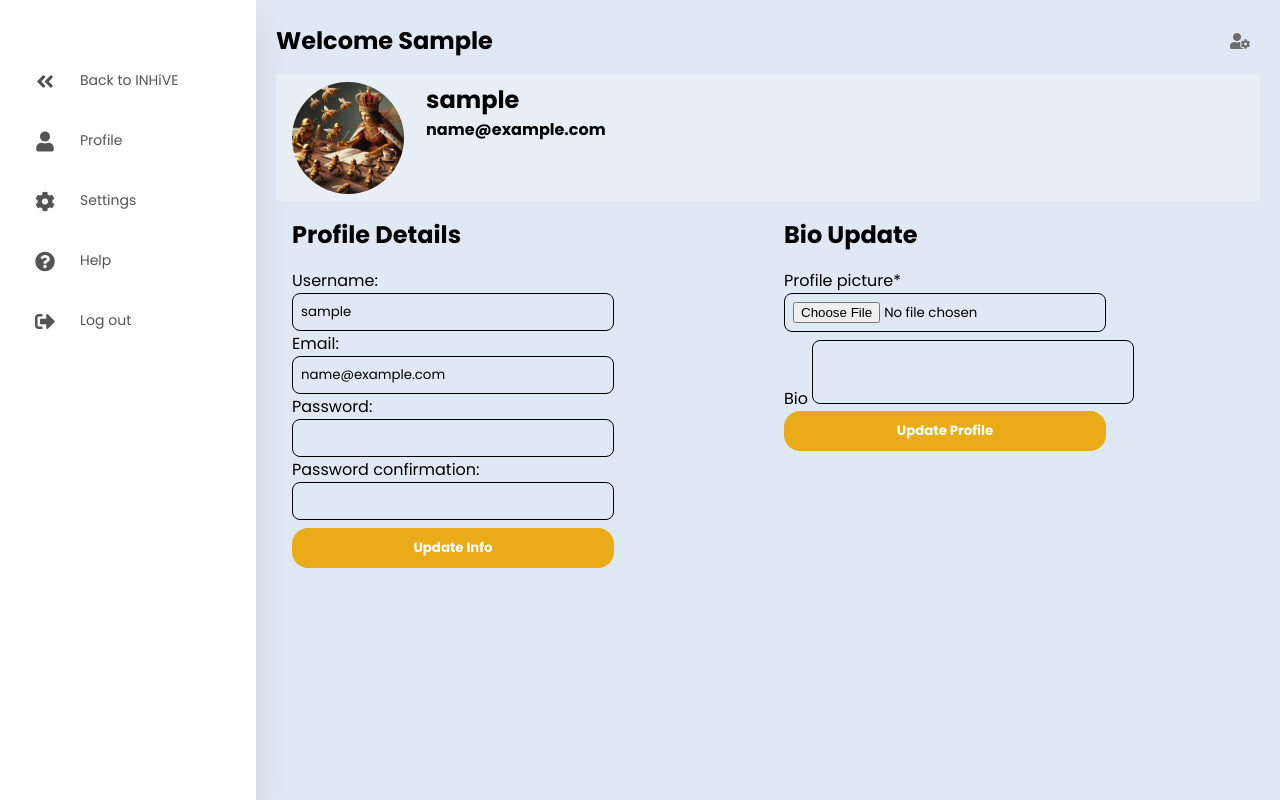
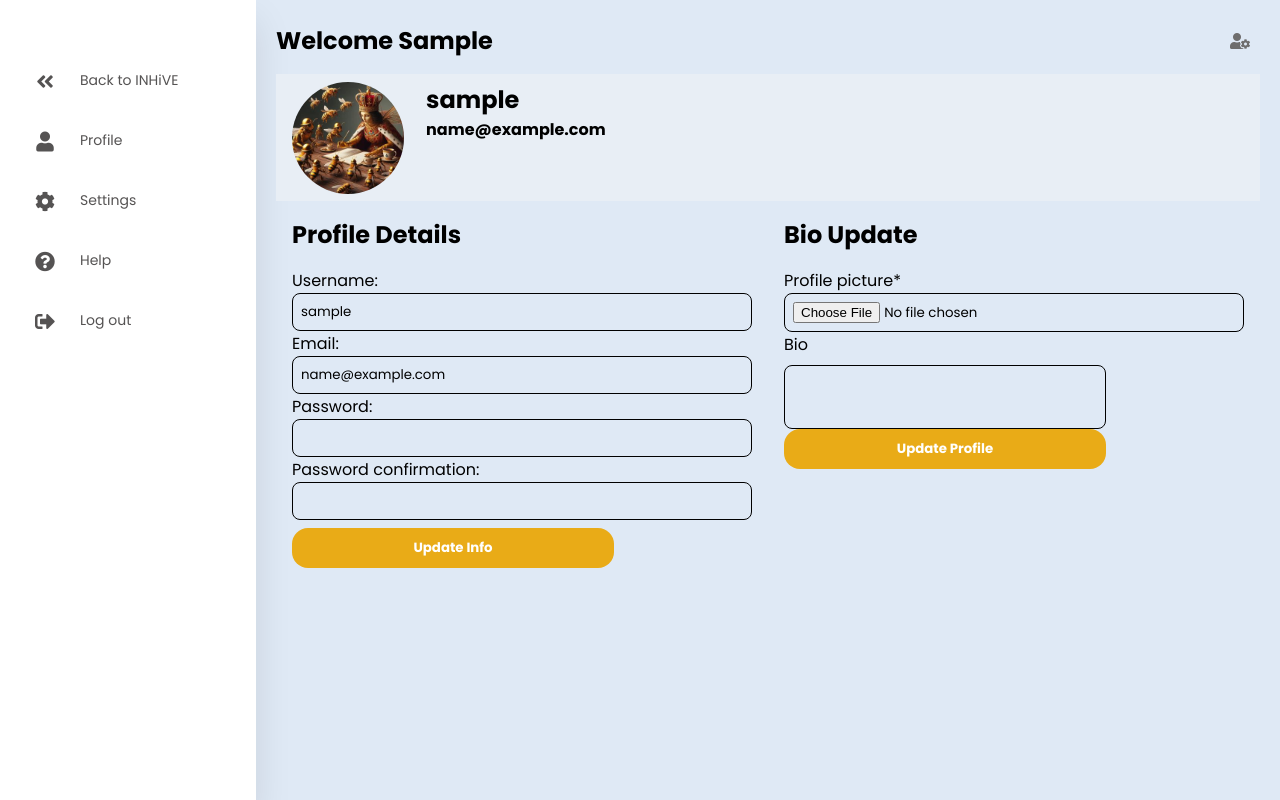
Before and after one commit to MayDan12/portfolio, a Django app: page /profile/ in a window 1280 px wide. Run offline with Django 5.2, Linux system fonts and the light colour scheme; the visitor is signed in with stand-in values (Sample User, id 1); parts of the project's set-up code (start-up, migrations or seed data) failed here and were passed over; some libraries are stand-ins or nearby versions.

Commit message:
fixed form issues

```diff
--- a/accounts/static/accounts/styles/dash.css
+++ b/accounts/static/accounts/styles/dash.css
@@ -393,7 +393,7 @@ nav .fas {
 
 .form input {
   display: block;
-  width: 70%;
+  width: 100%;
   border: 1px solid #000;
   padding: 0.5rem;
   border-radius: 0.5rem;
@@ -401,6 +401,8 @@ nav .fas {
 }
 
 .form textarea {
+  width: 100%;
+  display: block;
   background-color: transparent;
   padding: 0.5rem;
   margin-top: 0.5rem;
@@ -416,6 +418,8 @@ nav .fas {
 }
 
 .form select {
+  width: 100%;
+  display: block;
   border-radius: 0.5rem;
   border: 1px solid #000;
   padding: 0.5rem;
@@ -430,7 +434,6 @@ nav .fas {
   font-weight: 700;
   width: 70%;
 }
-
 
 /* hIVE LIST */
 .pagination {
@@ -450,7 +453,6 @@ nav .fas {
 }
 
 .crud {
-
   margin: 1rem 0 1rem 0;
 }
 
```
